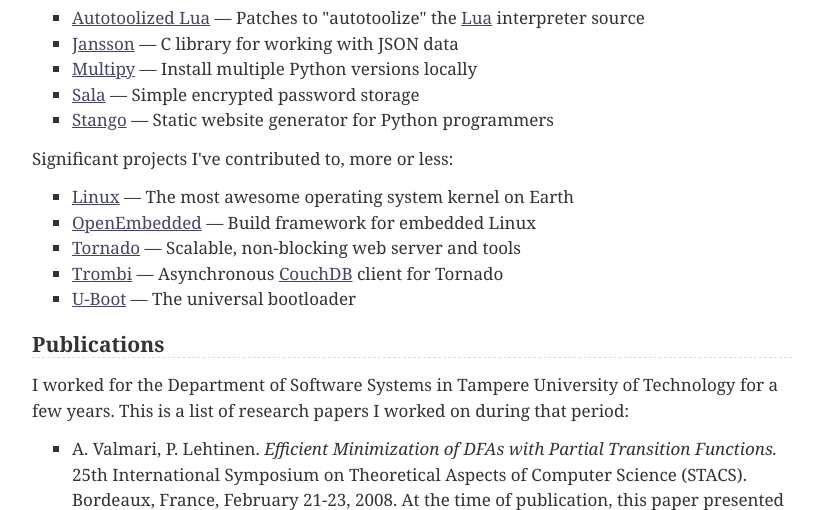
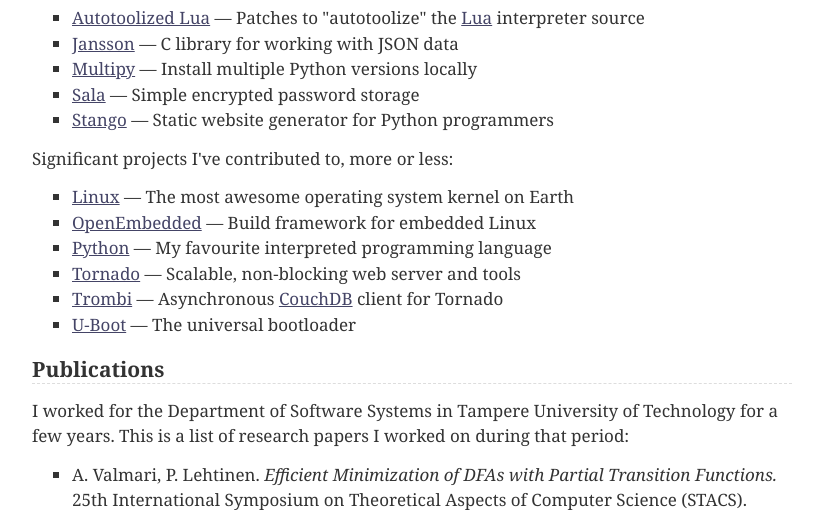
Before and after one commit to akheron/www.digip.org, a Python web app: template templates/about.html in a window 1280 px wide. Shown: the part 625-1135 px from the top of the page, without its empty margins (228-1051 px from the left). Run offline with Jinja, Linux system fonts and the light colour scheme; the template is opened without the code that fills it, so the values that code supplies are empty; some libraries are stand-ins or nearby versions.

Commit message:
Add Python to projects-contributed-to list

```diff
--- a/templates/about.html
+++ b/templates/about.html
@@ -90,6 +90,8 @@
     awesome operating system kernel on Earth</li>
     <li><a href="http://www.openembedded.org/">OpenEmbedded</a>
       &mdash; Build framework for embedded Linux</li>
+    <li><a href="http://www.python.org/">Python</a> &mdash; My
+      favourite interpreted programming language</li>
     <li><a href="http://www.tornadoweb.org/">Tornado</a> &mdash;
       Scalable, non-blocking web server and tools</li>
     <li><a href="http://inoi.github.com/trombi/">Trombi</a> &mdash;
```
